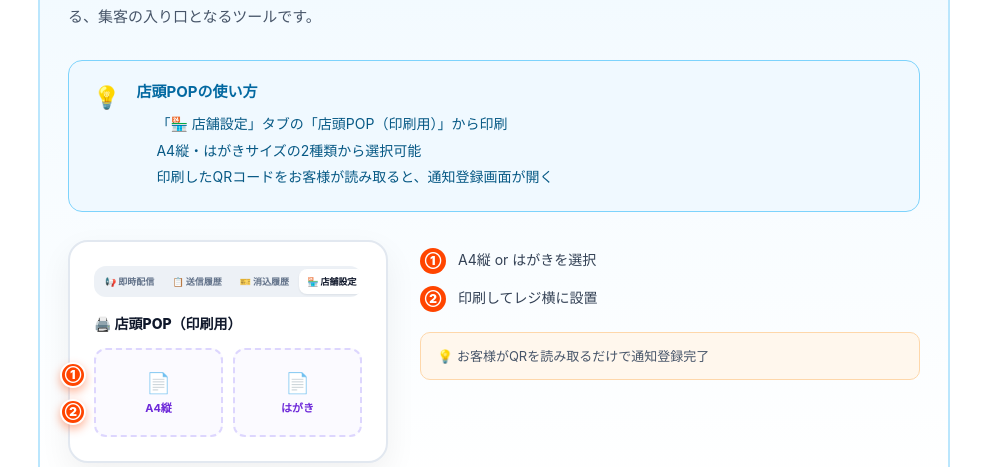
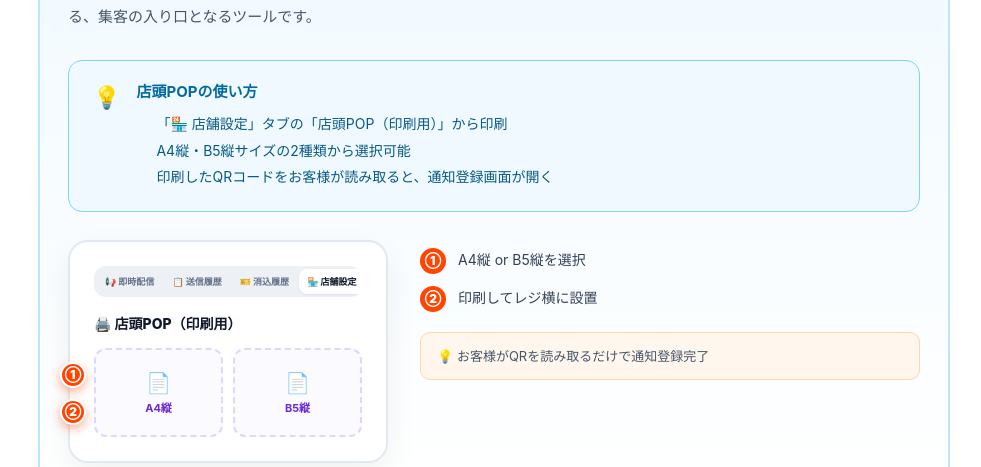
Before and after one commit to thellcishii-lang/push-taro, a Next.js app: page /torisetsu/light-standard in a window 1280 px wide. Shown: the part 6440-6907 px from the top of the page, without its empty margins (146-1127 px from the left). Built offline with nearby package versions, Linux system fonts and the light colour scheme; no server answers.

Commit message:
Update TorisetsuBasicClient.tsx

```diff
--- a/app/torisetsu/light-standard/TorisetsuBasicClient.tsx
+++ b/app/torisetsu/light-standard/TorisetsuBasicClient.tsx
@@ -452,7 +452,7 @@ export default function TorisetsuBasicClient() {
               <strong>店頭POPの使い方</strong>
               <ul>
                 <li>「🏪 店舗設定」タブの「店頭POP（印刷用）」から印刷</li>
-                <li>A4縦・はがきサイズの2種類から選択可能</li>
+                <li>A4縦・B5縦サイズの2種類から選択可能</li>
                 <li>印刷したQRコードをお客様が読み取ると、通知登録画面が開く</li>
               </ul>
             </div>
@@ -474,14 +474,14 @@ export default function TorisetsuBasicClient() {
                 </div>
                 <div className="t-pop-btn">
                   <div className="t-pop-icon">📄</div>
-                  <div className="t-pop-label">はがき</div>
+                  <div className="t-pop-label">B5縦</div>
                 </div>
               </div>
               <span className="t-mockup-anno" style={{ top: '55%', left: '-10px' }}>①</span>
               <span className="t-mockup-anno" style={{ top: '72%', left: '-10px' }}>②</span>
             </div>
             <div className="t-annos">
-              <div className="t-anno"><span className="t-anno-num">①</span>A4縦 or はがきを選択</div>
+              <div className="t-anno"><span className="t-anno-num">①</span>A4縦 or B5縦を選択</div>
               <div className="t-anno"><span className="t-anno-num">②</span>印刷してレジ横に設置</div>
               <div className="t-anno-note">💡 お客様がQRを読み取るだけで通知登録完了</div>
             </div>
```
